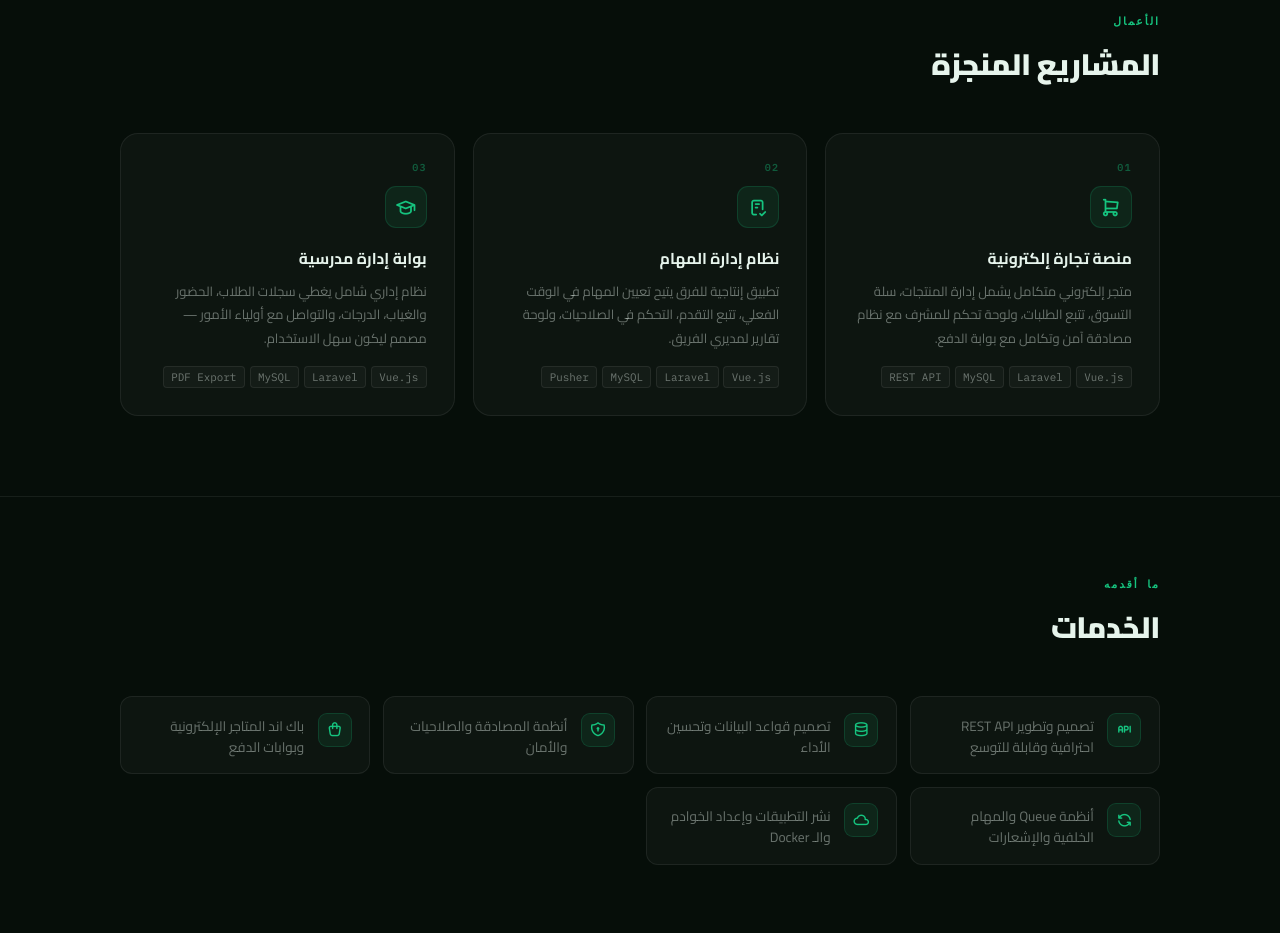
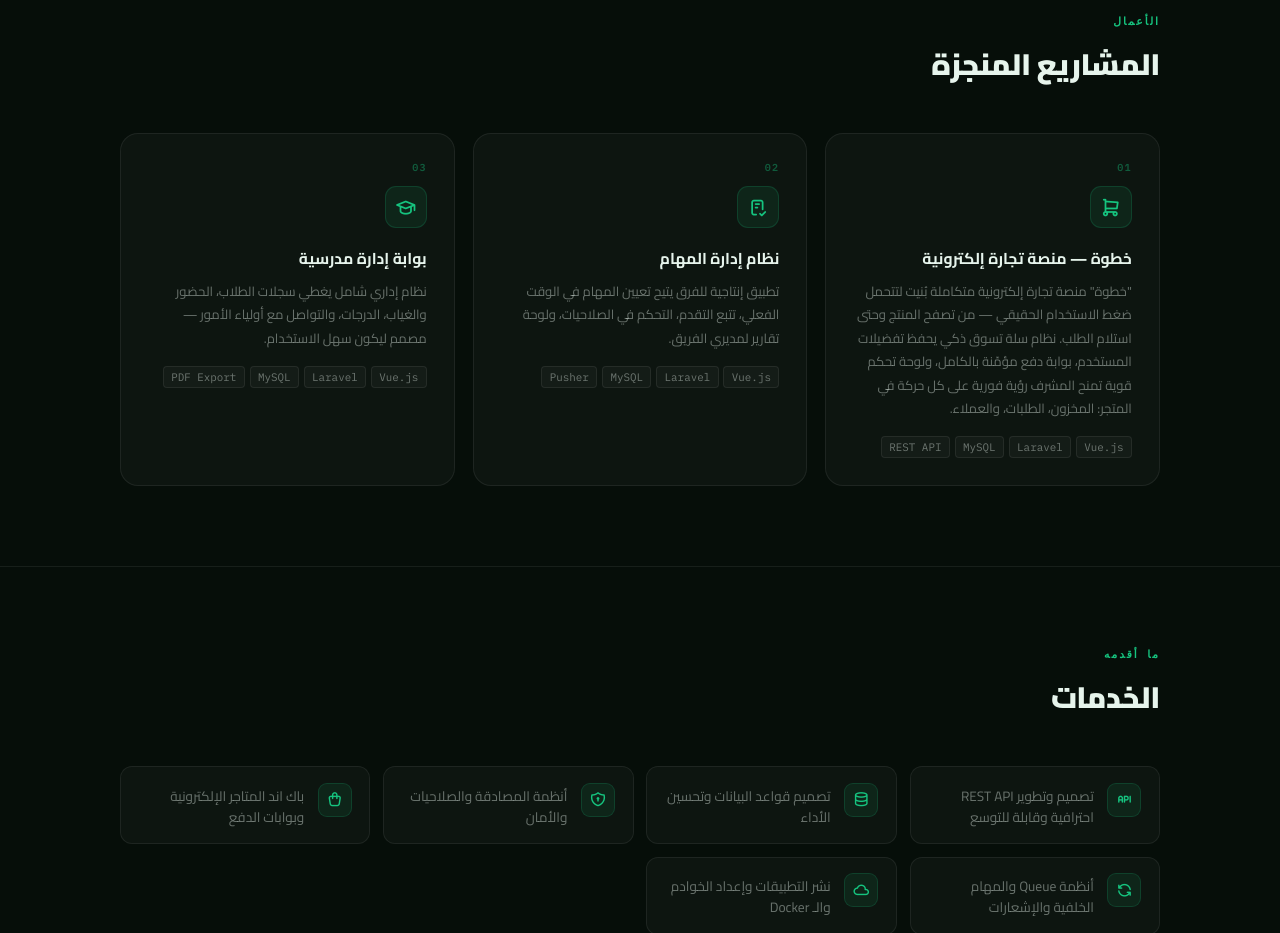
Before and after one commit to osamakhjasser/osamai, a plain HTML site: page index.html in a window 1280 px wide. Shown: the part 1220-2153 px from the top of the page. Drawn offline with Linux system fonts and the light colour scheme.

Commit message:
index.html

```diff
--- a/index.html
+++ b/index.html
@@ -337,8 +337,8 @@ footer{text-align:center;padding:1.8rem;font-size:.74rem;color:var(--text-muted)
     <div class="proj-card reveal">
       <div class="proj-num">01</div>
       <div class="proj-icon"><i class="ti ti-shopping-cart"></i></div>
-      <div class="proj-name" data-key="p1n">منصة تجارة إلكترونية</div>
-      <div class="proj-desc" data-key="p1d">متجر إلكتروني متكامل يشمل إدارة المنتجات، سلة التسوق، تتبع الطلبات، ولوحة تحكم للمشرف مع نظام مصادقة آمن وتكامل مع بوابة الدفع.</div>
+      <div class="proj-name" data-key="p1n">خطوة — منصة تجارة إلكترونية</div>
+      <div class="proj-desc" data-key="p1d">"خطوة" منصة تجارة إلكترونية متكاملة بُنيت لتتحمل ضغط الاستخدام الحقيقي — من تصفح المنتج وحتى استلام الطلب. نظام سلة تسوق ذكي يحفظ تفضيلات المستخدم، بوابة دفع مؤمّنة بالكامل، ولوحة تحكم قوية تمنح المشرف رؤية فورية على كل حركة في المتجر: المخزون، الطلبات، والعملاء.</div>
       <div class="proj-stack"><span>Vue.js</span><span>Laravel</span><span>MySQL</span><span>REST API</span></div>
     </div>
     <div class="proj-card reveal">
@@ -437,8 +437,8 @@ const T = {
     eye_skills:'ما أعمل به',title_skills:'المهارات التقنية',
     sk_front:'الأمان والمصادقة',sk_back:'الخادم والباك اند',sk_db:'قواعد البيانات والأدوات',sk_meth:'منهجيات العمل',
     eye_proj:'الأعمال',title_proj:'المشاريع المنجزة',
-    p1n:'منصة تجارة إلكترونية',
-    p1d:'متجر إلكتروني متكامل يشمل إدارة المنتجات، سلة التسوق، تتبع الطلبات، ولوحة تحكم للمشرف مع نظام مصادقة آمن وتكامل مع بوابة الدفع.',
+    p1n:'خطوة — منصة تجارة إلكترونية',
+    p1d:'"خطوة" منصة تجارة إلكترونية متكاملة بُنيت لتتحمل ضغط الاستخدام الحقيقي — من تصفح المنتج وحتى استلام الطلب. نظام سلة تسوق ذكي يحفظ تفضيلات المستخدم، بوابة دفع مؤمّنة بالكامل، ولوحة تحكم قوية تمنح المشرف رؤية فورية على كل حركة في المتجر: المخزون، الطلبات، والعملاء.',
     p2n:'نظام إدارة المهام',
     p2d:'تطبيق إنتاجية للفرق يتيح تعيين المهام في الوقت الفعلي، تتبع التقدم، التحكم في الصلاحيات، ولوحة تقارير لمديري الفريق.',
     p3n:'بوابة إدارة مدرسية',
@@ -471,8 +471,8 @@ const T = {
     eye_skills:'Tech Stack',title_skills:'Technical Skills',
     sk_front:'Security & Auth',sk_back:'Backend',sk_db:'Database & Tools',sk_meth:'Methodologies',
     eye_proj:'Work',title_proj:'Featured Projects',
-    p1n:'E-Commerce Platform',
-    p1d:'Full-featured online store with product management, shopping cart, order tracking, and an admin dashboard — with secure authentication and payment gateway integration.',
+    p1n:'Khotwa — E-Commerce Platform',
+    p1d:'"Khotwa" is a complete e-commerce platform engineered for real-world traffic — from product discovery to order fulfillment. It features a smart cart that remembers user preferences, a fully secured payment gateway, and a powerful admin dashboard giving instant visibility into inventory, orders, and customers.',
     p2n:'Task Management System',
     p2d:'A team productivity app with real-time task assignment, progress tracking, permission control, and a reporting dashboard for team managers.',
     p3n:'School Management Portal',
```
